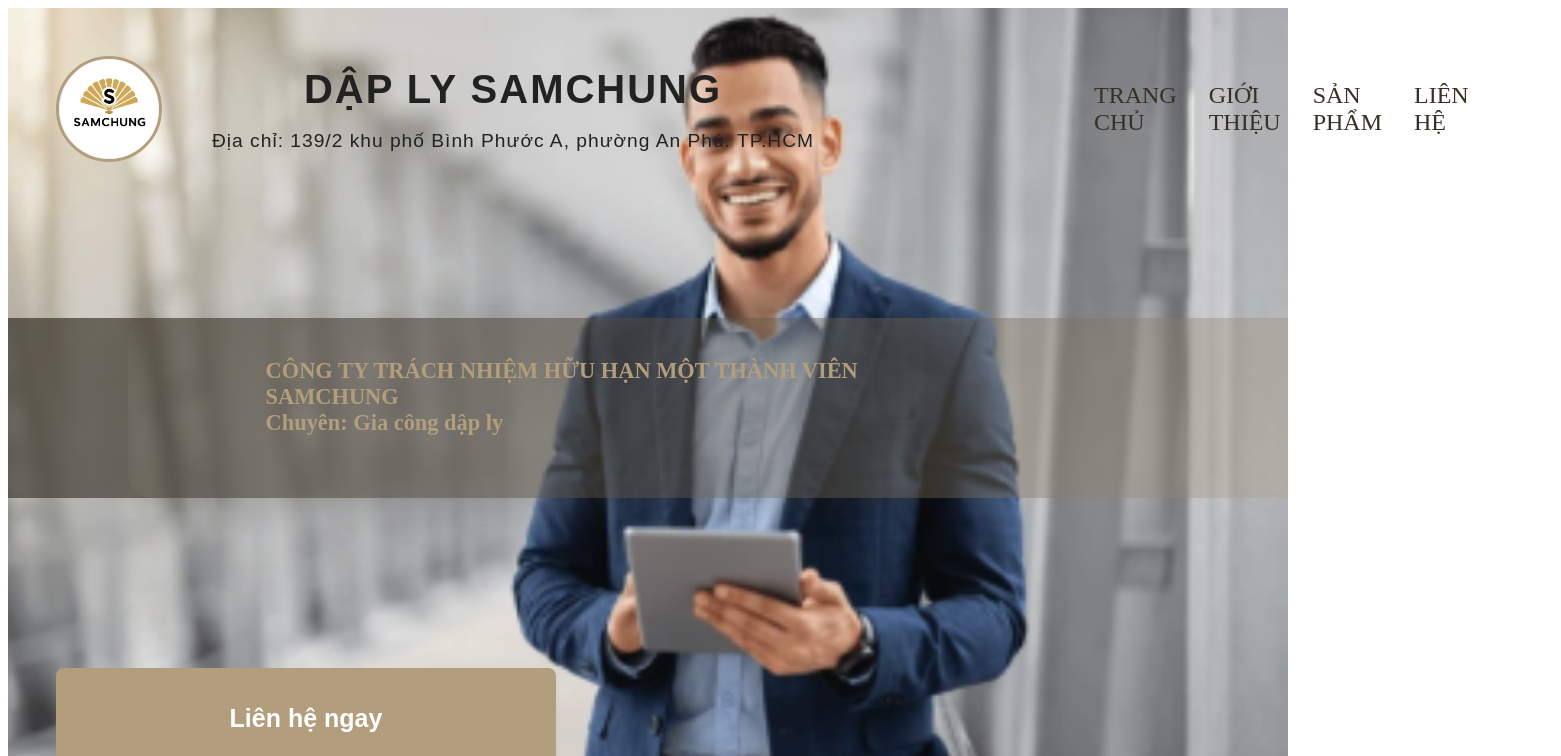
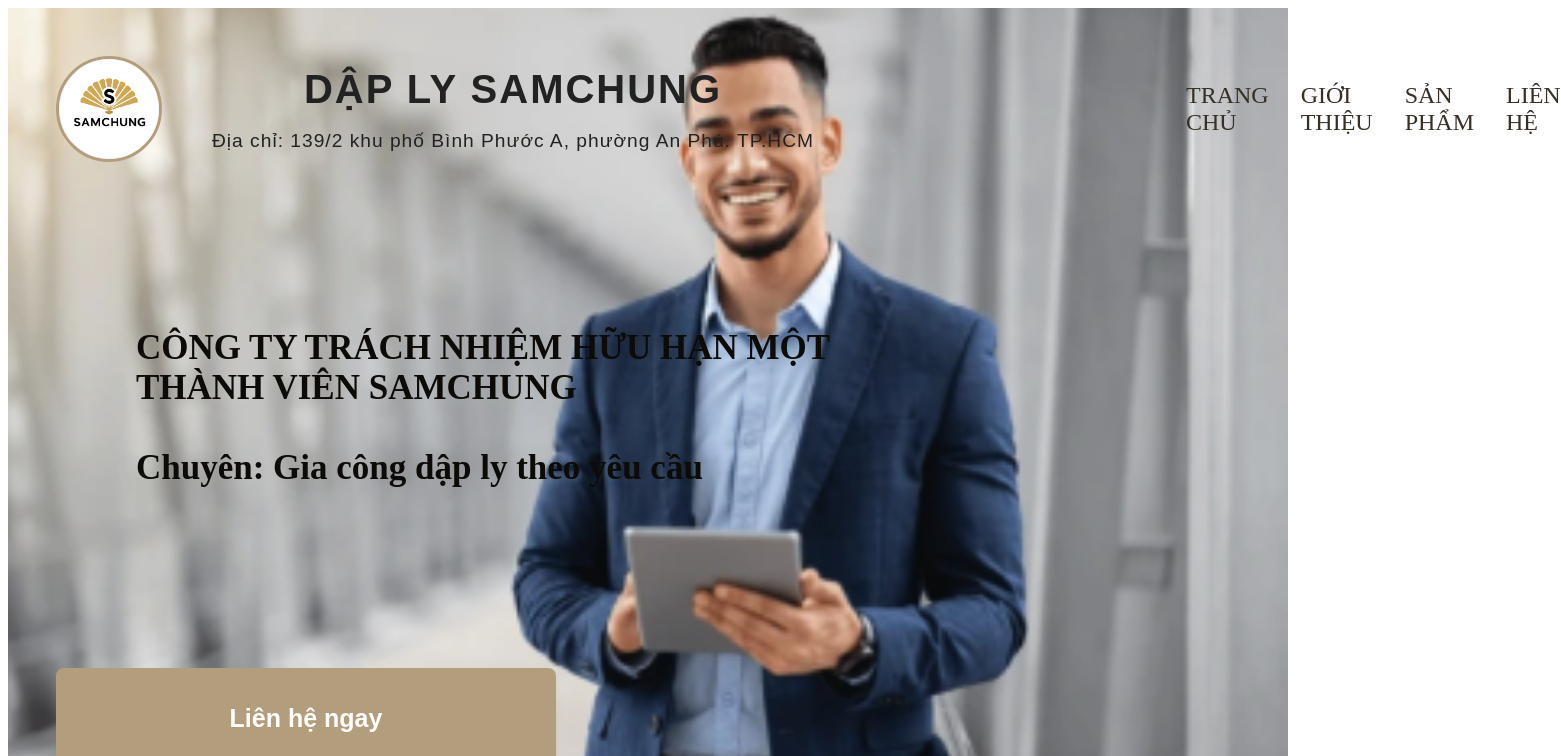
Before and after one commit to VuVTuan/SamchungCompany, a React (Vite) app in the folder SamchungCompany/: page / in a window 1280 px wide. Shown: the top 756 px of the page, 1561 px wide, since content can reach past the window. Built offline with nearby package versions, Linux system fonts and the light colour scheme; a web font is replaced by a local one.

Commit message:
finish UI for home page

```diff
--- a/SamchungCompany/src/Main/MainStyle.css
+++ b/SamchungCompany/src/Main/MainStyle.css
@@ -1,4 +1,5 @@
-.hero-section {
+/* HANDLE IMG COVER */
+.img-section {
   width: 100vw;
   min-height: 100vh;
   background-size: cover;
@@ -9,30 +10,16 @@
   justify-content: center;
 }
 
-.hero-overlay {
+.img-overlay {
   width: 100%;
   height: 100%;
-  background: linear-gradient(120deg, rgba(54,48,38,0.7) 0%, rgba(178,158,125,0.3) 100%);
   display: flex;
-  align-items: center;
+  align-items: left;
   justify-content: flex-start; /* Move content to left */
-  padding-left: 120px; /* add some space from edge */
+  padding-left: 40px; /* add some space from edge */
 }
 
-.hero-header-content {
-  border-radius: 24px;
-  box-shadow: 0 8px 32px rgba(54,48,38,0.18);
-  padding: 40px 48px;
-  max-width: 700px;
-  width: 100%;
-  text-align: center;
-  display: flex;
-  flex-direction: column;
-  align-items: center;
-}
-
-
-.hero-header-row {
+.img-header-row {
   position: absolute;
   top: 48px;
   left: 48px;
@@ -43,10 +30,21 @@
   width: auto;
 }
 
+/* PAGE'S HEADER COMPONENTS */
 .logo-top-left,
 .company-info {
   display: flex;
   align-items: center;
+}
+
+.logo {
+  width: 100px;
+  height: 100px;
+  object-fit: cover;
+  border-radius: 50%;
+  border: 3px solid #B29E7D;
+  background-color: white;
+  margin-bottom: 0;
 }
 
 .logo-top-left {
@@ -60,17 +58,6 @@
   margin-right: 180px;
   /* Remove width for better responsiveness */
 }
-
-.logo {
-  width: 100px;
-  height: 100px;
-  object-fit: cover;
-  border-radius: 50%;
-  border: 3px solid #B29E7D;
-  background-color: white;
-  margin-bottom: 0;
-}
-
 
 .company-info h1 {
   font-size: 2.5rem;
@@ -93,6 +80,7 @@
   white-space: nowrap;
 }
 
+/* NAVIGATION BAR */
 .nav-bar {
   display: flex;
   justify-content: space-between;
@@ -103,7 +91,7 @@
 }
 
 .nav-bar-header {
-  margin-left: 100px; /* Add space between company-info and navigation */
+  margin-left: 15vw; /* Add space between company-info and navigation */
 }
 .nav-bar-header ul {
   display: flex;
@@ -118,41 +106,42 @@
   color: #363026;
   font-weight: 500;
   cursor: pointer;
-  transition: color 0.2s;
+  transition: all 0.2s ease;
 }
 
 .nav-bar-header li:hover {
   color: #B29E7D;
+  transform: translateY(-5px);
 }
 
-.hero-header-content {
+/* COMPANY INTRO */
+.intro-content {
   border-radius: 24px;
-  box-shadow: 0 8px 32px rgba(54,48,38,0.18);
   padding: 40px 48px;
   max-width: 700px;
   width: 100%;
-  height: 100px;
-  text-align: left;
+  text-align: center;
   display: flex;
   flex-direction: column;
-  align-items: flex-start;
+  align-items: center;
 }
 
-.hotline {
-  font-size: 1.4rem;
-  color: #B29E7D;
+.intro {
+  font-size: 35px;
+  color: #0d0b08;
   font-weight: bold;
-  margin-bottom: 1.5em;
-  align-self: flex-start; /* overrides container’s centering */
+  align-self: flex-start;
   text-align: left;
   width: 100%;
-  margin-left: 4em; /* optional, adjust as needed */
+  margin-left: 40px;
 }
 
+
+/* CONTACT BUTTON */
 .bottom-left-button {
   position: absolute;
-  bottom: 40px;       /* distance from bottom */
-  left: 48px;         /* align with company info's left margin */
+  bottom: 40px;
+  left: 48px;
   z-index: 3;
 }
 
@@ -173,5 +162,6 @@
 
 .bottom-left-button .primary-btn:hover {
   background: #a68e6a;
-  transform: translateY(-2px);
+  transform: translateY(-8px);
+  box-shadow: 0 10px 20px rgba(178,158,125,0.25);
 }
--- a/SamchungCompany/src/main.jsx
+++ b/SamchungCompany/src/main.jsx
@@ -5,16 +5,16 @@ import logo from "./assets/CompanyLogo.png";
 import FirstDashboardIMG from "./assets/FirstDashboardIMG.png";
 
 const ControlSystem = () => (
-  <div className="hero-section" style={{
+  <div className="img-section" style={{
     backgroundImage: `url(${FirstDashboardIMG})`,
     backgroundSize: "cover",
     backgroundPosition: "center",
     minHeight: "100vh",
     position: "relative"
   }}>
-    <div className="hero-overlay">
+    <div className="img-overlay">
 
-      <div className="hero-header-row">
+      <div className="img-header-row">
 
         <div className="logo-top-left">
           <img src={logo} alt="Samchung Logo" className="logo" />
@@ -36,11 +36,13 @@ const ControlSystem = () => (
 
       </div>
 
-      <div className="hero-header-content">
+      <div className="intro-content">
 
-        <div className="hotline">
-          CÔNG TY TRÁCH NHIỆM HỮU HẠN MỘT THÀNH VIÊN SAMCHUNG <br />
-          <strong>Chuyên: Gia công dập ly</strong>
+        <div className="intro">
+          CÔNG TY TRÁCH NHIỆM HỮU HẠN MỘT THÀNH VIÊN SAMCHUNG
+          <br />
+          <br />
+          <strong>Chuyên: Gia công dập ly theo yêu cầu</strong>
         </div>
       </div>
 
```
Also changed, not shown: SamchungCompany/src/Main/Introduce/BrieflyIntroduce.jsx (renamed from SamchungCompany/src/Main/Home/BrieflyIntroduce.jsx).
